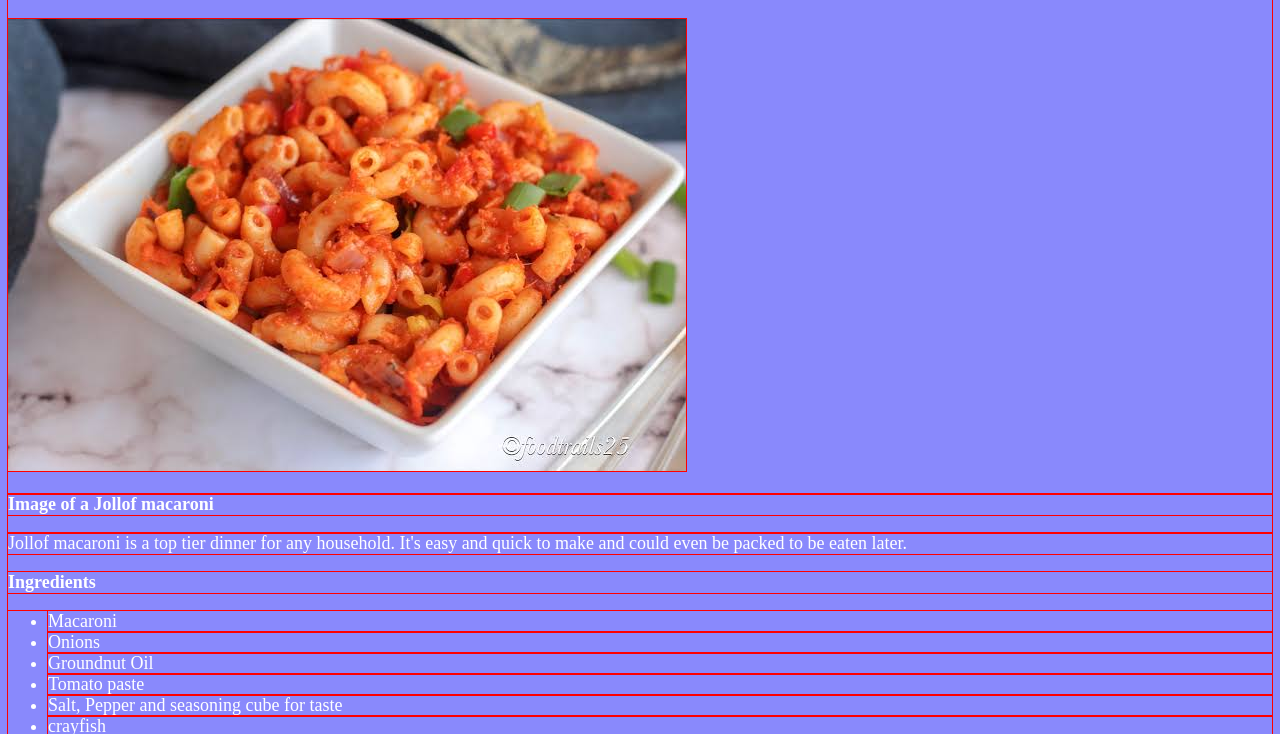
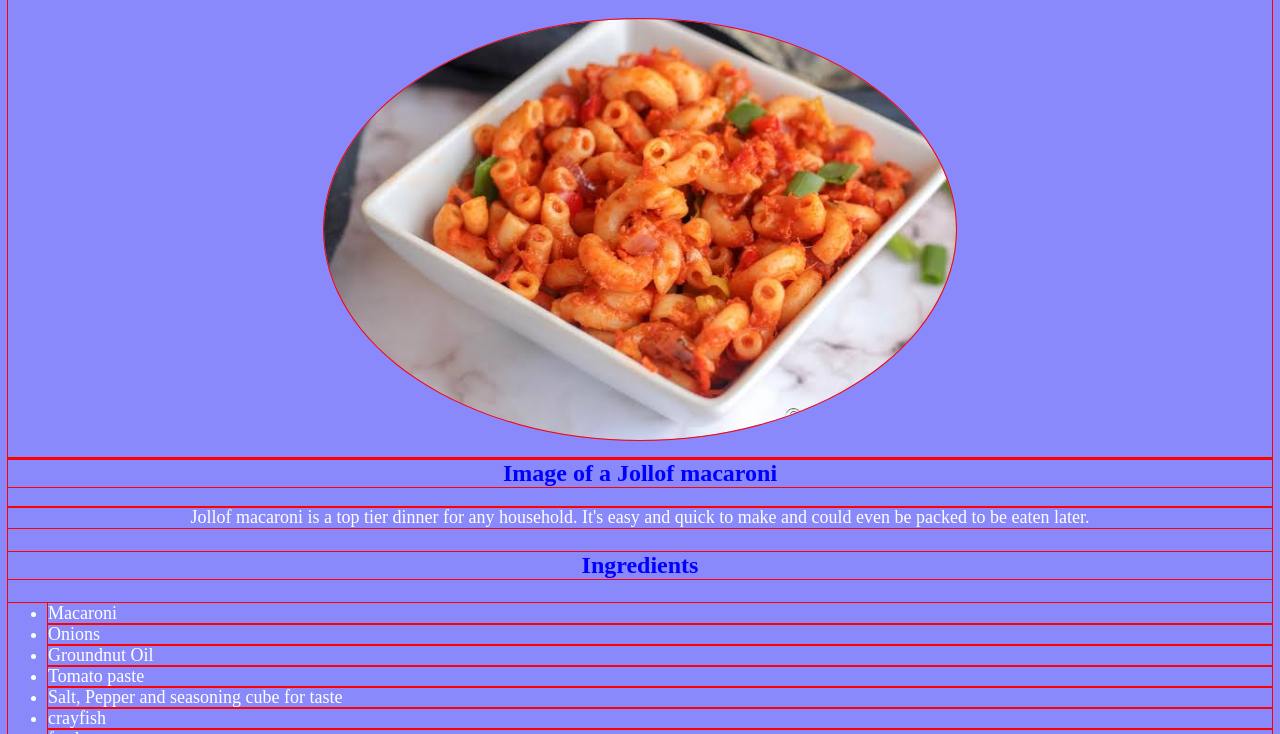
Before and after one commit to Imoemi/odin-recipes, a plain HTML site: page recipes/jollof_macaroni.html in a window 1280 px wide. Shown: the part 61-795 px from the top of the page. Drawn offline with Linux system fonts and the light colour scheme.

Commit message:
added styling to images

```diff
--- a/recipes/jollof_macaroni.html
+++ b/recipes/jollof_macaroni.html
@@ -7,10 +7,10 @@
 </head>
 <body>
     <h1>Jollof Macaroni</h1>
-    <img src="../images/jollof_macaroni.jpeg" alt="Jollof Macaroni">
-    <p><h2>Image of a Jollof macaroni</h2></p>
-    <p>Jollof macaroni is a top tier dinner for any household. It's easy and quick to make and could even be packed to be eaten later.</p>
-<h3>Ingredients</h3>
+    <img src="../images/jollof_macaroni.jpeg" class="circle-img" alt="Jollof Macaroni">
+    <p><h2 class="middle">Image of a Jollof macaroni</h2></p>
+    <p class="text-center">Jollof macaroni is a top tier dinner for any household. It's easy and quick to make and could even be packed to be eaten later.</p>
+<h3 class="middle">Ingredients</h3>
 <ul>
     <li>Macaroni</li>
     <li>Onions</li>
@@ -20,7 +20,7 @@
     <li>crayfish</li>
     <li>fresh pepper</li>
 </ul>
-<h3>Steps</h3>
+<h3 class="middle">Steps</h3>
 <ol>
     <li>Grind crayfish and fresh pepper with onions together</li>
     <li>Pour into the pot with groundnut oil and tomato paste and fry</li>
--- a/styles.css
+++ b/styles.css
@@ -23,3 +23,17 @@ ul{
 ol{
     text-align: left;
 }
+.rounded-edges {
+   display: block;
+   margin-left: auto;
+   margin-right: auto;
+   width: 50%;
+   border-radius: 40px;
+}
+.circle-img {
+    display: block;
+   margin-left: auto;
+   margin-right: auto;
+   width: 50%;
+   border-radius: 50%;
+}
```
Also changed, not shown: recipes/toasted_bread.html (+1 -1 lines).
